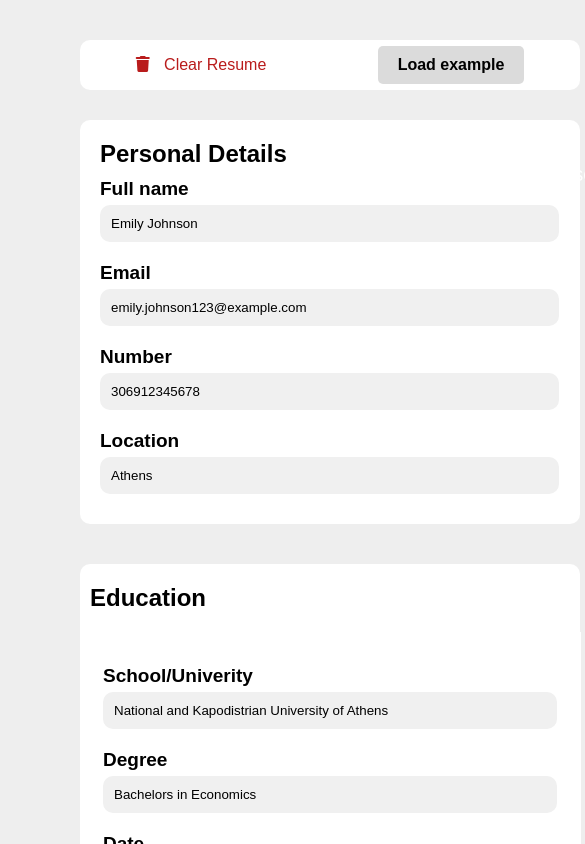
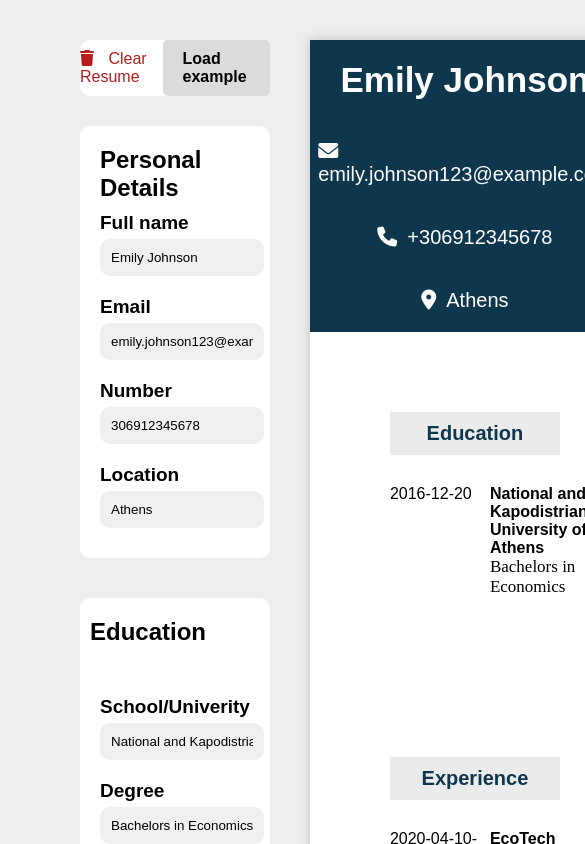
Before and after one commit to Apostolos98/CV-Builder, a React (Vite) app: page / in a window 390 px wide. Both pictures are taken after a click on the element "National and Kapodistrian University of Athens". Shown: the top 844 px of the page, 585 px wide, since content can reach past the window. Built offline with nearby package versions, Linux system fonts and the light colour scheme.

Commit message:
added responsiveness with flex

```diff
--- a/src/components/EducationForm.jsx
+++ b/src/components/EducationForm.jsx
@@ -30,7 +30,7 @@ export default function EducationForm({educations, setEducations, id, setFormEdu
                     />
                 </label>
                 <label>
-                    <p>Date</p>
+                    <p>Graduation Date</p>
                     <input
                         type="date"
                         placeholder='Graduation Date'
--- a/src/components/ExperienceForm.jsx
+++ b/src/components/ExperienceForm.jsx
@@ -48,7 +48,7 @@ export default function ExperienceForm({experiences, setExperiences, id, setForm
                 <label>
                     <p>Job description</p>
                     <textarea
-                        cols="60"
+                        className='exp-textarea'
                         rows="10"
                         type="text"
                         value={experiences[id].desc}
--- a/src/styles/App.css
+++ b/src/styles/App.css
@@ -46,5 +46,8 @@ label {
 }
 
 .first-col {
-    min-width: 500px;
+    display: flex;
+    flex-direction: column;
+    max-width: 500px;
+    flex: 1 0;
 }
--- a/src/styles/Cv.css
+++ b/src/styles/Cv.css
@@ -28,6 +28,7 @@
 .cv-p-cont {
     display: flex;
     justify-content: center;
+    flex-wrap: wrap;
 }
 
 .cv-p-cont > p {
--- a/src/styles/Education.css
+++ b/src/styles/Education.css
@@ -1,9 +1,10 @@
 section.education-form {
-    padding: 23px;
+    padding: 20px;
     border-bottom-left-radius: 10px;
     border-bottom-right-radius: 10px;
     background-color: white;
-    width: 91%;
+    width: 100%;
+    box-sizing: border-box;
 }
 
 section.education-form > form {
@@ -15,6 +16,7 @@ section.education-form > form {
     background-color: white;
     border-radius: 10px;
     margin-top: 40px;
+    flex: 1 1;
 }
 
 .button-cont > button {
@@ -97,3 +99,7 @@ section.education-form > form {
     position: absolute;
     right: 0;
 }
+
+textarea.exp-textarea {
+    width: 100%;
+}
--- a/src/styles/Info.css
+++ b/src/styles/Info.css
@@ -4,4 +4,5 @@ section.Info {
     padding: 20px;
     border-radius: 10px;
     background-color: white;
+    flex: 1 1;
 }
```
